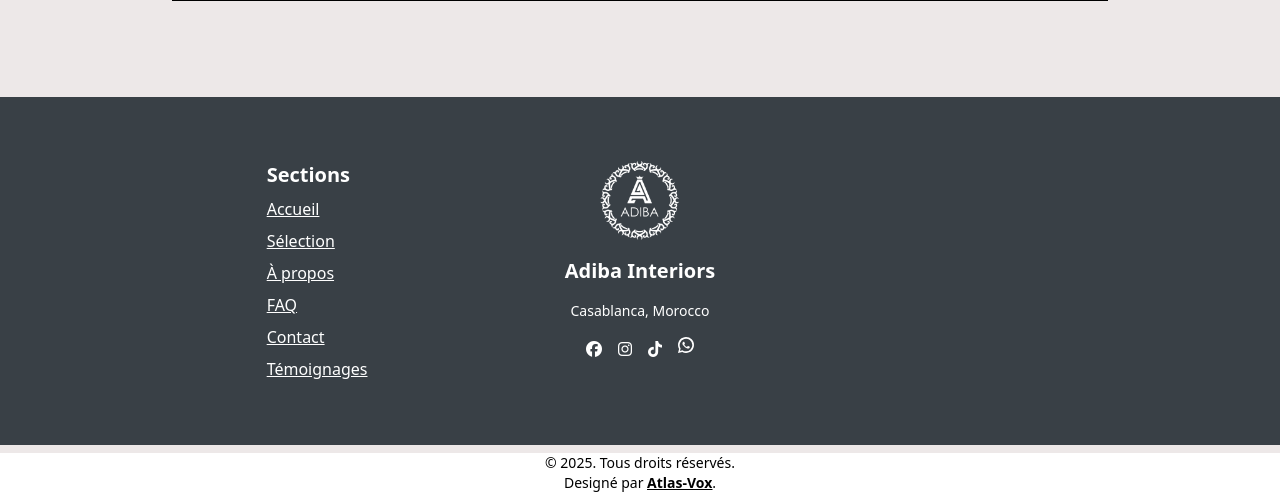
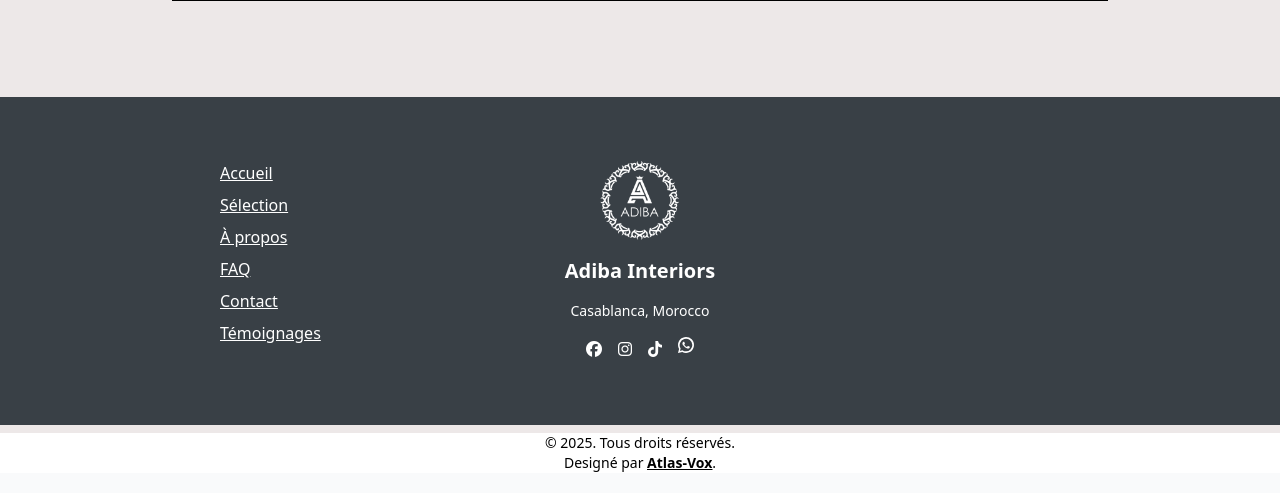
Before and after one commit to ciscm/adiba-web-django, a Django app: page /about-us in a window 1280 px wide. Shown: the part 1206-1699 px from the top of the page. After the commit the page ends 1678 px from the top, so only its background shows below. Run offline with Django 5.2, Linux system fonts and the light colour scheme; data comes from the database, SQL or seed files in the repository; data that the repository does not hold is empty.

Commit message:
first commit

```diff
--- a/adibaDjangoWeb/templates/footer.html
+++ b/adibaDjangoWeb/templates/footer.html
@@ -2,11 +2,10 @@
 <footer   class=" pt-0  "  >
         <div  style="background-color:#394046" class=" px-4  w-full  justify-between items-center" style="; font-family: 'Poppins', sans-serif;">
         <div  class="footer-theme-container   py-16 px-1 md:px-16" >
-<div class="w-full md:w-2/3 mx-auto text-white grid grid-cols-1 md:grid-cols-3 gap-8 text-left">
+<div class="w-full md:w-3/4 mx-auto text-white grid grid-cols-1 md:grid-cols-3 gap-8 text-left">
 
   <!-- Sections (à gauche) -->
   <div class="flex flex-col items-start space-y-2">
-      <p class="font-bold text-xl">Sections</p>
       <a href="/?lang={{ lang }}&devise={{ devise }}&token={{ token }}" class="text-md underline">{{ t.home }}</a>
       <a href="/catalogue?lang={{ lang }}&page=1&devise={{ devise }}&token={{ token }}" class="text-md underline">{{ t.selection }}</a>
       <a href="/about-us?lang={{ lang }}&devise={{ devise }}&token={{ token }}" class="text-md underline">{{ t.about }}</a>
```
